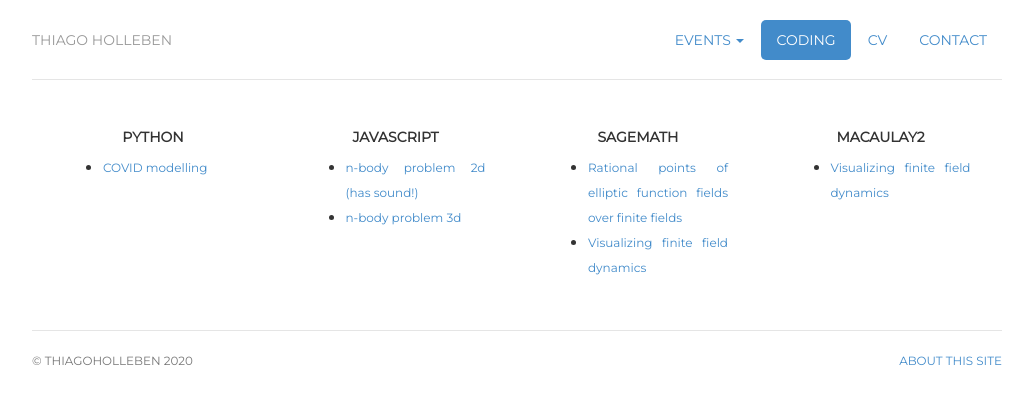
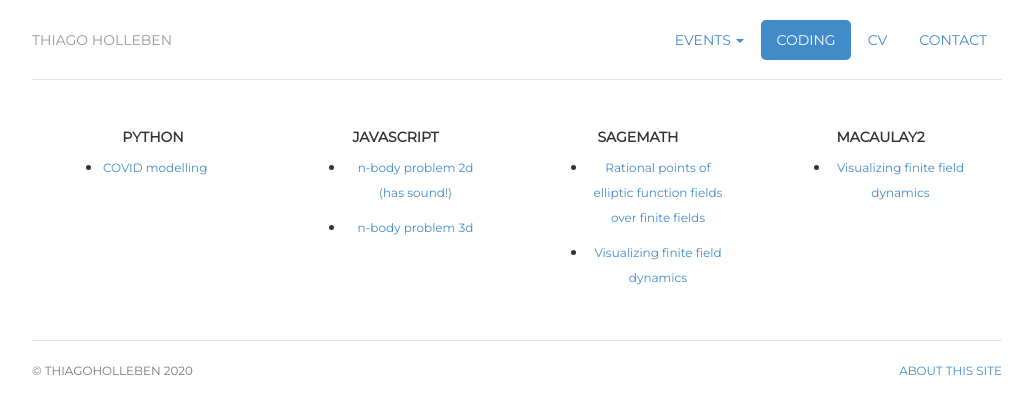
Before and after one commit to hollebenthiago/hollebenthiago.github.io, a Jekyll site: the page built from coding/index.html, in a window 1280 px wide. Shown: the top 414 px of the page, without its empty margins (123-1156 px from the left). Built offline with Jekyll 4.4.1, drawn with Linux system fonts in a browser that asks for light colours.

Commit message:
didnt work

```diff
--- a/coding/index.html
+++ b/coding/index.html
@@ -30,10 +30,10 @@
                 <h5 class="card-title">Javascript</h5>
                 <ul>
                     <li>
-                        <a class="card-text" href="https://hollebenthiago.github.io/n-Body-Problem-2D/"> <p class="need-to-center need-to-justify">n-body problem 2d (has sound!)</p></a>
+                        <a class="card-text" href="https://hollebenthiago.github.io/n-Body-Problem-2D/"> <p class="need-to-center">n-body problem 2d (has sound!)</p></a>
                     </li>
                     <li>
-                        <a class="card-text" href="https://hollebenthiago.github.io/n-Body-Problem-3D/"> <p class="need-to-center need-to-justify">n-body problem 3d</p></a>
+                        <a class="card-text" href="https://hollebenthiago.github.io/n-Body-Problem-3D/"> <p class="need-to-center">n-body problem 3d</p></a>
                     </li>
                 </ul>
             </div>
@@ -46,10 +46,10 @@
                 <h5 class="card-title">Sagemath</h5>
                 <ul>
                     <li>
-                        <a class="card-text" href="https://github.com/hollebenthiago/FiniteField_Elliptic_RationalPoints"> <p class="need-to-center need-to-justify">Rational points of elliptic function fields over finite fields</p></a>
+                        <a class="card-text" href="https://github.com/hollebenthiago/FiniteField_Elliptic_RationalPoints"> <p class="need-to-center">Rational points of elliptic function fields over finite fields</p></a>
                     </li>
                     <li>
-                        <a class="card-text" href="https://github.com/hollebenthiago/visualizing_finite_field_dynamics"> <p class="need-to-center need-to-justify">Visualizing finite field dynamics</p></a>
+                        <a class="card-text" href="https://github.com/hollebenthiago/visualizing_finite_field_dynamics"> <p class="need-to-center">Visualizing finite field dynamics</p></a>
                     </li>
                 </ul>
             </div>
@@ -62,7 +62,7 @@
                 <h5 class="card-title">Macaulay2</h5>
                 <ul>
                     <li>
-                        <a class="card-text" href="https://github.com/hollebenthiago/Quantitative-Betti-Tables"> <p class="need-to-center need-to-justify">Visualizing finite field dynamics</p></a>
+                        <a class="card-text" href="https://github.com/hollebenthiago/Quantitative-Betti-Tables"> <p class="need-to-center">Visualizing finite field dynamics</p></a>
                     </li>
                 </ul>
             </div>
--- a/css/style.css
+++ b/css/style.css
@@ -116,10 +116,6 @@
 	font-size: 12px;
 }
 
-.need-to-center {
-	margin: 0 auto;
-}
-
 .need-to-justify {
 	text-align: justify;
 }
```
